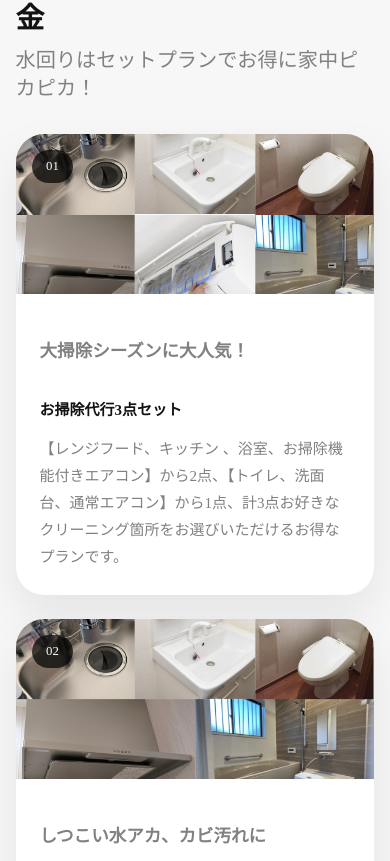
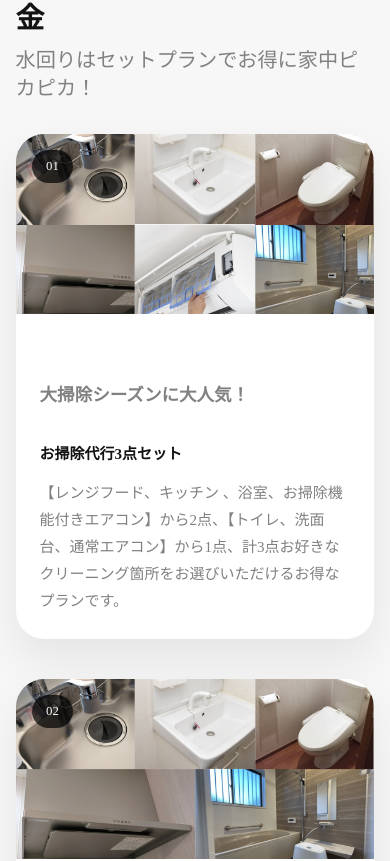
Before and after one commit to NakayamaNaoto/house-cleaning, a React (Vite) app: page / in a window 390 px wide. Shown: the part 6848-7709 px from the top of the page. Built offline with nearby package versions, Linux system fonts and the light colour scheme.

Commit message:
料金に関するセクションで、要素の並び順を横から縦へ変更

```diff
--- a/src/components/sections/PricingSection.scss
+++ b/src/components/sections/PricingSection.scss
@@ -1,8 +1,8 @@
 .pricing {
-    &__grid {
-        display: grid;
-        gap: 1.5rem;
-        grid-template-columns: repeat(auto-fit, minmax(280px, 1fr));
+    &__list {
+        display: flex;
+        flex-direction: column;
+        gap: 2.5rem;
     }
 
     .plan-card {
@@ -10,15 +10,17 @@
         border-radius: var(--radius-lg);
         overflow: hidden;
         box-shadow: var(--shadow-soft);
-        display: flex;
-        flex-direction: column;
+        display: grid;
+        grid-template-columns: minmax(240px, 1fr) minmax(320px, 1.5fr);
+        gap: 1.5rem;
 
         &__media {
             position: relative;
+            display: flex;
 
             img {
-                height: 200px;
                 width: 100%;
+                height: 100%;
                 object-fit: cover;
             }
         }
@@ -47,10 +49,20 @@
             color: var(--color-text);
         }
 
+        @media (max-width: 768px) {
+            grid-template-columns: 1fr;
+
+            &__media {
+                img {
+                    height: 220px;
+                }
+            }
+        }
+
         @media (max-width: 600px) {
             &__media {
                 img {
-                    height: 160px;
+                    height: 180px;
                 }
             }
         }
--- a/src/components/sections/PricingSection.tsx
+++ b/src/components/sections/PricingSection.tsx
@@ -12,7 +12,7 @@ const PricingSection = () => {
                     </h2>
                 </header>
 
-                <div className="pricing__grid">
+                <div className="pricing__list">
                     <article className="plan-card">
                         <div className="plan-card__media">
                             <img src="/images/plan-1.jpg" alt="お掃除代行3点セット" loading="lazy" />
```
